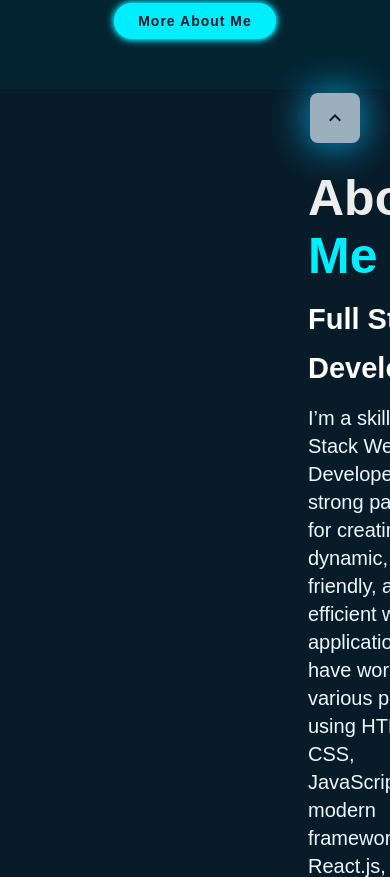
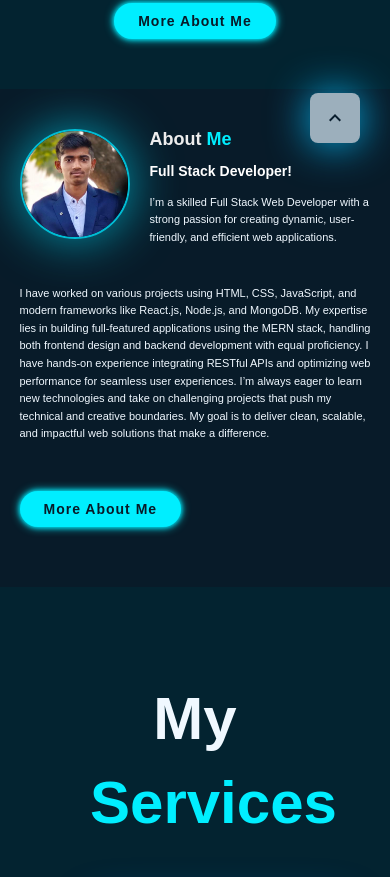
Before and after one commit to Karan-Babar/FUTURE_FS_01_Portfolio, a plain HTML site: page index.html in a window 390 px wide. Shown: the part 671-1548 px from the top of the page. Drawn offline with nearby package versions, Linux system fonts and the light colour scheme.

Commit message:
Making about section responsive

```diff
--- a/index.html
+++ b/index.html
@@ -53,8 +53,12 @@
           <div class="about-text slideRight slideTop">
             <h2>About <span>Me</span></h2>
             <h4>Full Stack Developer!</h4>
-            <p>I’m a skilled Full Stack Web Developer with a strong passion for creating dynamic, user-friendly,
-               and efficient web applications. I have worked on various projects using HTML, CSS, JavaScript,
+
+            <p class="about-intro">
+               I’m a skilled Full Stack Web Developer with a strong passion for creating dynamic, user-friendly,
+               and efficient web applications.
+            </p>
+            <p class="about-details">I have worked on various projects using HTML, CSS, JavaScript,
                and modern frameworks like React.js, Node.js, and MongoDB. My expertise lies in building full-featured
                applications using the MERN stack, handling both frontend design and backend development with equal proficiency.
                I have hands-on experience integrating RESTful APIs and optimizing web performance for seamless user experiences.
--- a/style.css
+++ b/style.css
@@ -433,6 +433,52 @@ body{
     line-height: 1.4;
     margin-bottom: 3rem;
      animation: slideRight 1s ease forwards;
+}
+@media (max-width: 768px) {
+  .about {
+    display: block;
+    margin-right: 0;
+    padding: 40px 5%;
+  }
+
+  .about-photo {
+    float: left;
+    margin: 0 15px 10px 0;
+    margin-right: 20px;
+  }
+
+  .about-photo img {
+    width: 110px;
+    height: 110px;
+    margin: 0;
+    border: 2px solid #00bcd4;
+  }
+
+  .about-text {
+    text-align: left;
+  }
+  .about-details{
+    margin-top: -10px;
+    margin-bottom: -50px;
+  }
+  .about-text h2 {
+    font-size: 18px;
+    margin-top: 0;
+  }
+
+  .about-text h4 {
+    font-size: 14px;
+  }
+
+  .about-text p {
+    font-size: 11px;
+    line-height: 1.6;
+  }
+  .about::after {
+    content: "";
+    display: block;
+    clear: both;
+  }
 }
 
 .services{
```
